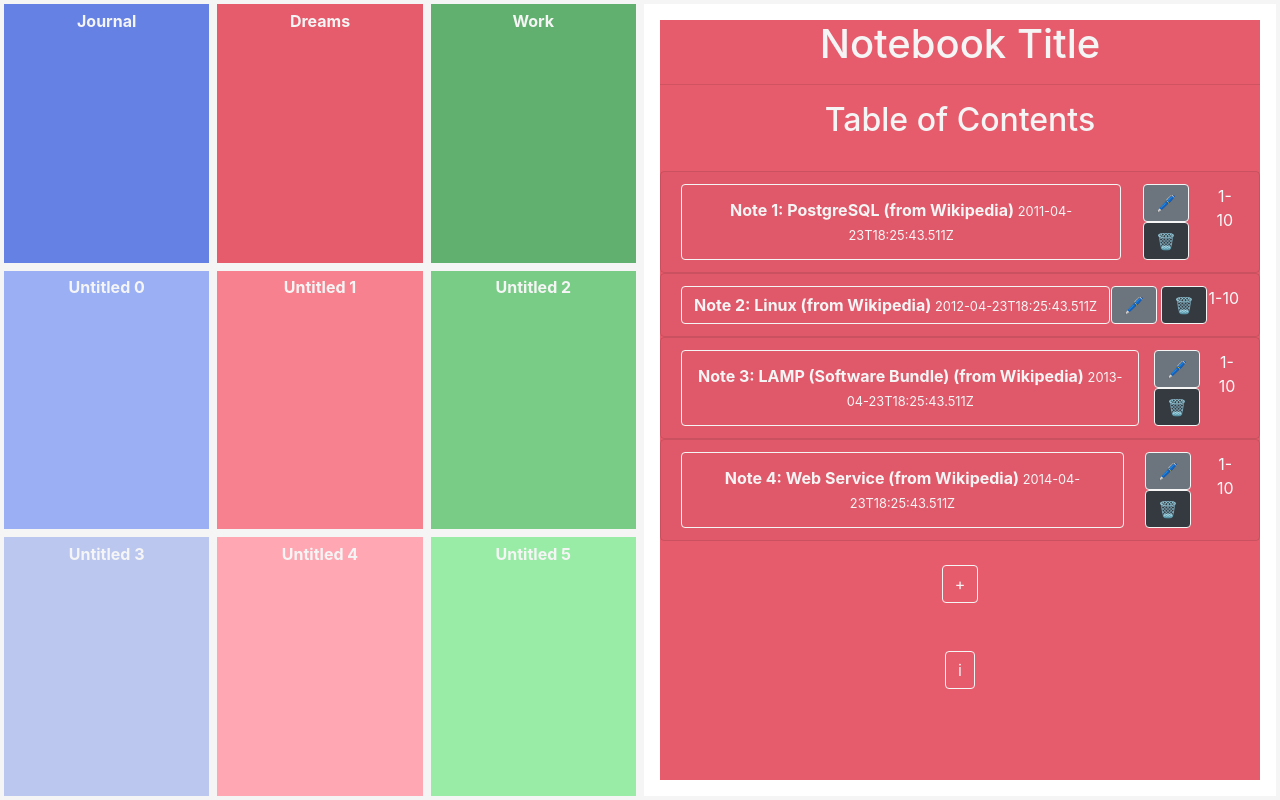
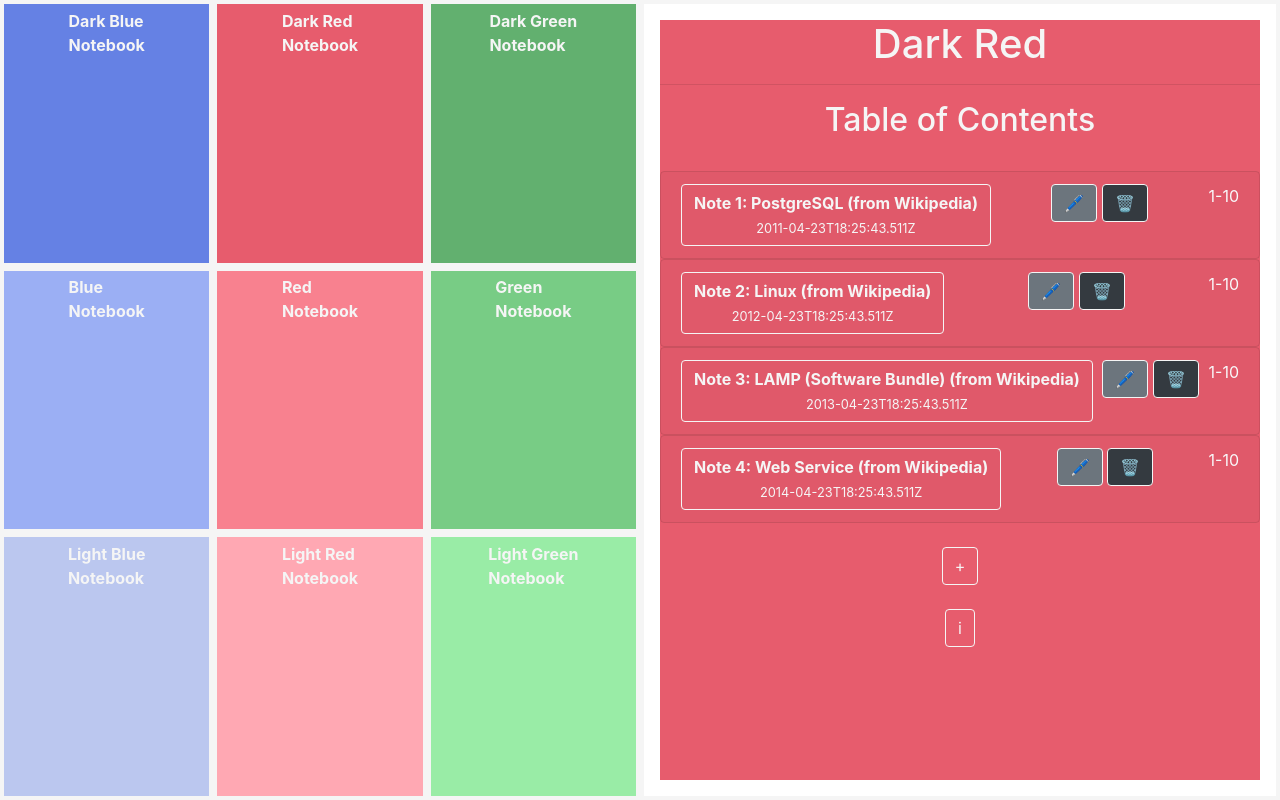
Before and after one commit to theoluyi/chromatic-notes, a React (Create React App) app: page /dark-red in a window 1280 px wide. Built offline with nearby package versions, Linux system fonts and the light colour scheme.

Commit message:
adds word Notebook on next line to NotebookCard comp and cleans up a lil

```diff
--- a/src/App.css
+++ b/src/App.css
@@ -72,7 +72,7 @@
   grid-area: box9;
 }
 
-/*  */
+/* color-filling classNames for TableOfContents and NotePage components */
 .dark-blue {
   background: #6581e4;
 }
--- a/src/Components/NotePreviewCard.js
+++ b/src/Components/NotePreviewCard.js
@@ -13,7 +13,7 @@ const NotePreviewCard = (props) => {
       <Card bg="transparent" text="light">
         <Card.Header>
           <Accordion.Toggle as={Button} variant="transparent" eventKey="0">
-            <span className="note-title">{note_title} <small>{date_created}</small></span>{" "}
+            <span className="note-title">{note_title} <br/><small>{date_created}</small></span>{" "}
           </Accordion.Toggle>
           <span>
             <Button variant="secondary">🖊</Button>{" "}
--- a/src/Components/NotebookCard.js
+++ b/src/Components/NotebookCard.js
@@ -12,7 +12,7 @@ const NotebookCard = (props) => {
   return (
     <div className="notebook-card" id={props.color} onClick={handleClick}>
       <NavLink to={`/${props.color}`}>
-        <p>{props.name}</p>
+        <p>{props.name}<br/>Notebook</p>
       </NavLink>
     </div>
   );
--- a/src/Components/TableOfContents.js
+++ b/src/Components/TableOfContents.js
@@ -5,7 +5,10 @@ import "../Component_Styles/TableOfContents.css";
 
 // QQ this hardcoded component uses inline styling
 const TableOfContents = (props) => {
-  console.log(props)
+  // console.log(props)
+  const capitalizedNotebookTitle = props.color.split('-').map(word => (word[0].toUpperCase()) + word.slice(1)).join(' ')
+  console.log(capitalizedNotebookTitle)
+  // const capitalizedNotebookTitle = (props.color.split('-').map(word => word.toUpperCase().join(' ')))
   return (
     <div
       className={`table-of-contents ${props.color}`}
@@ -14,7 +17,7 @@ const TableOfContents = (props) => {
         height: "100%",
       }}
     >
-      <h1>Notebook Title</h1>
+      <h1>{capitalizedNotebookTitle}</h1>
       <hr />
       <h2>Table of Contents</h2> <br />
       <NotePreviewCard noteInfo={props.notes[0]}/>
@@ -24,7 +27,6 @@ const TableOfContents = (props) => {
       <br />
       <Button variant="transparent">+</Button> <br />
       <br />
-      <br />
       <Button variant="transparent">i</Button>
     </div>
   );
--- a/src/data.js
+++ b/src/data.js
@@ -1,6 +1,6 @@
 const notebooks = [
   {
-    name: "Journal",
+    name: "Dark Blue",
     color: "dark-blue",
     notes: [
       {
@@ -30,7 +30,7 @@ const notebooks = [
     ],
   },
   {
-    name: "Dreams",
+    name: "Dark Red",
     color: "dark-red",
     notes: [
       {
@@ -60,7 +60,7 @@ const notebooks = [
     ],
   },
   {
-    name: "Work",
+    name: "Dark Green",
     color: "dark-green",
     notes: [
       {
@@ -90,7 +90,7 @@ const notebooks = [
     ],
   },
   {
-    name: "Untitled 0",
+    name: "Blue",
     color: "blue",
     notes: [
       {
@@ -120,7 +120,7 @@ const notebooks = [
     ],
   },
   {
-    name: "Untitled 1",
+    name: "Red",
     color: "red",
     notes: [
       {
@@ -150,7 +150,7 @@ const notebooks = [
     ],
   },
   {
-    name: "Untitled 2",
+    name: "Green",
     color: "green",
     notes: [
       {
@@ -180,7 +180,7 @@ const notebooks = [
     ],
   },
   {
-    name: "Untitled 3",
+    name: "Light Blue",
     color: "light-blue",
     notes: [
       {
@@ -210,7 +210,7 @@ const notebooks = [
     ],
   },
   {
-    name: "Untitled 4",
+    name: "Light Red",
     color: "light-red",
     notes: [
       {
@@ -240,7 +240,7 @@ const notebooks = [
     ],
   },
   {
-    name: "Untitled 5",
+    name: "Light Green",
     color: "light-green",
     notes: [
       {
```
